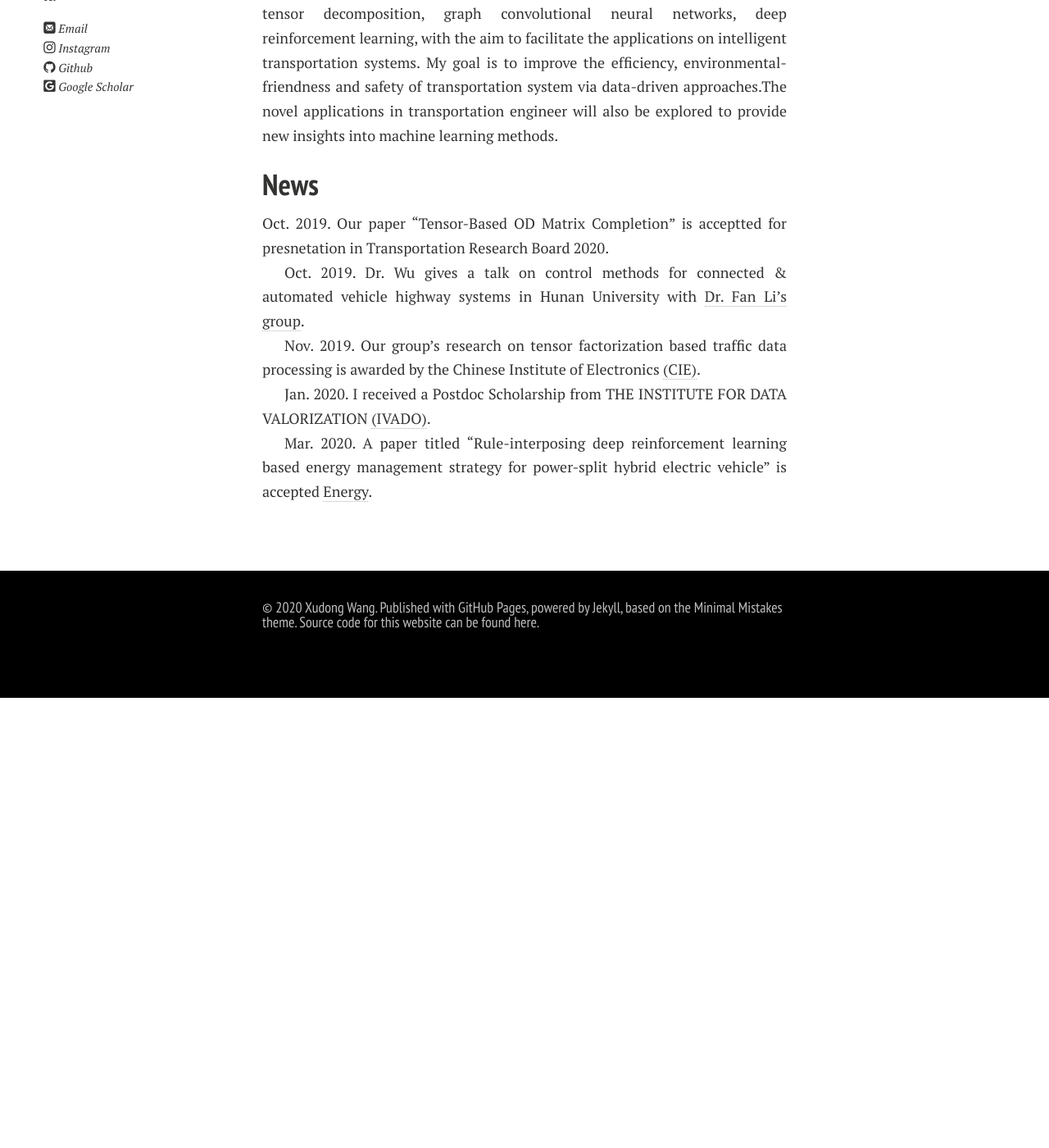
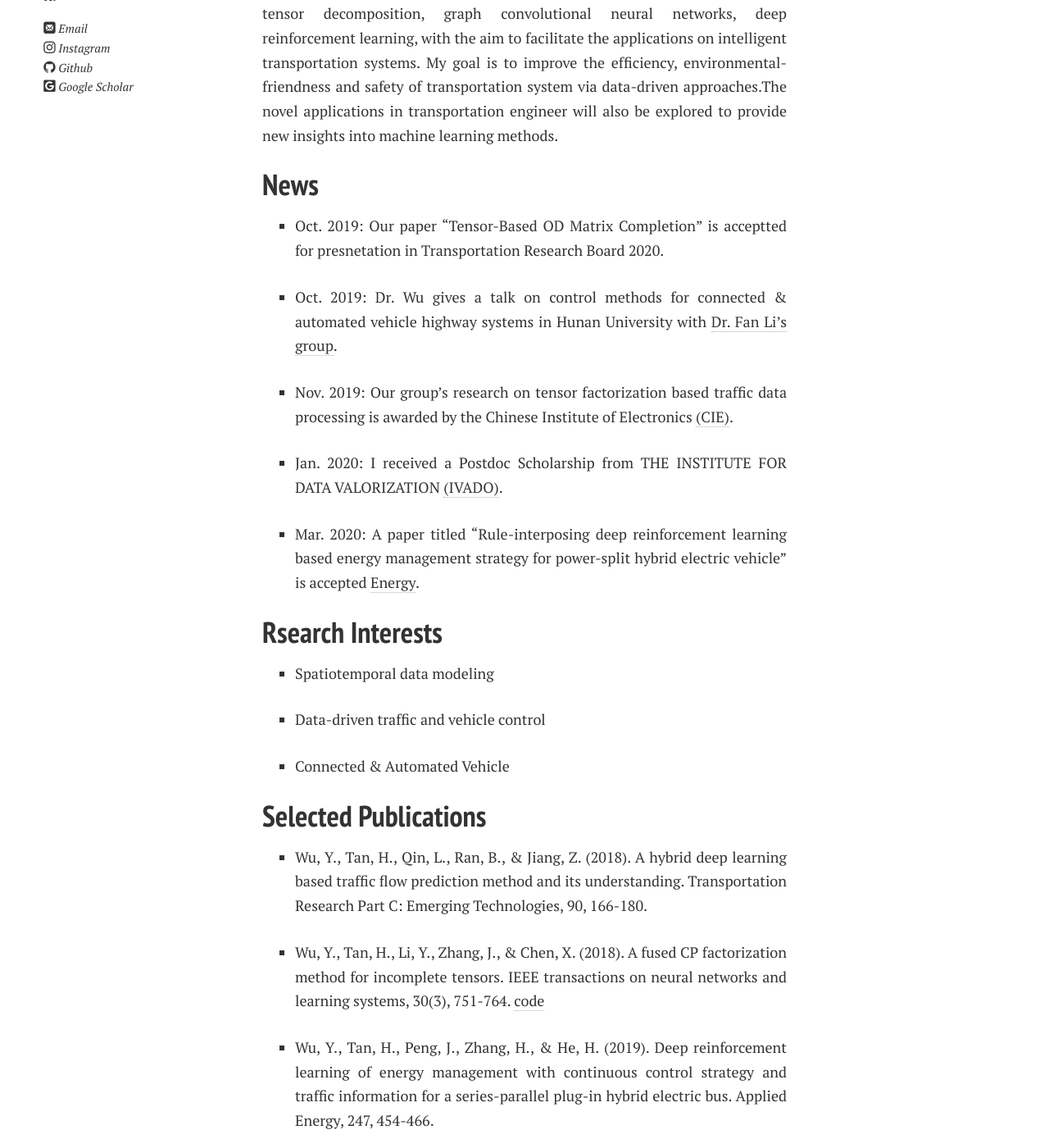
Before and after one commit to eveyuyi/Kaimaoge.github.io, a Jekyll site: the page built from index.md, in a window 1280 px wide and 1400 px high, scrolled down 394 px. Shown: the whole window at 82% size. Built offline with Jekyll 4.4.1, drawn with Linux system fonts in a browser that asks for light colours; nearby versions of some CDN libraries; some web fonts are replaced; our own code applies the rules of GitHub Pages for plain Markdown files; before the commit the page ends 1245 px from its top, so only the background shows below that; some of the changed text lies outside the part shown.

Commit message:
Update index.md

```diff
--- a/index.md
+++ b/index.md
@@ -10,12 +10,32 @@ My research has focused on various machine learning technologies, e.g., tensor d
 
 ## News
 
-Oct. 2019. Our paper "Tensor-Based OD Matrix Completion" is acceptted for presnetation in Transportation Research Board 2020.
+- Oct. 2019: Our paper "Tensor-Based OD Matrix Completion" is acceptted for presnetation in Transportation Research Board 2020.
 
-Oct. 2019. Dr. Wu gives a talk on control methods for connected & automated vehicle highway systems in Hunan University with [Dr. Fan Li's group](http://grjl.hnu.edu.cn/p/28AD870F5105F4BE7365891656C36677).
+- Oct. 2019: Dr. Wu gives a talk on control methods for connected & automated vehicle highway systems in Hunan University with [Dr. Fan Li's group](http://grjl.hnu.edu.cn/p/28AD870F5105F4BE7365891656C36677).
 
-Nov. 2019. Our group's research on tensor factorization based traffic data processing is awarded by the Chinese Institute of Electronics [(CIE)](https://www.cie-info.org.cn/).
+- Nov. 2019: Our group's research on tensor factorization based traffic data processing is awarded by the Chinese Institute of Electronics [(CIE)](https://www.cie-info.org.cn/).
 
-Jan. 2020. I received a Postdoc Scholarship from THE INSTITUTE FOR DATA VALORIZATION [(IVADO)](https://ivado.ca/en/ivado-scholarships/postdoctoral-scholarships/).
+- Jan. 2020: I received a Postdoc Scholarship from THE INSTITUTE FOR DATA VALORIZATION [(IVADO)](https://ivado.ca/en/ivado-scholarships/postdoctoral-scholarships/).
 
-Mar. 2020. A paper titled "Rule-interposing deep reinforcement learning based energy management strategy for power-split hybrid electric vehicle" is accepted [Energy](https://reader.elsevier.com/reader/sd/pii/S0360544220304047?token=B70E6384D7093CAEC7BC9C8D4E005696F260B15D5BC83F0E1349CD2D82DE1F5111D6000746121629006098B3A4FF2BB5).
+- Mar. 2020: A paper titled "Rule-interposing deep reinforcement learning based energy management strategy for power-split hybrid electric vehicle" is accepted [Energy](https://reader.elsevier.com/reader/sd/pii/S0360544220304047?token=B70E6384D7093CAEC7BC9C8D4E005696F260B15D5BC83F0E1349CD2D82DE1F5111D6000746121629006098B3A4FF2BB5).
+
+## Rsearch Interests
+
+- Spatiotemporal data modeling
+
+- Data-driven traffic and vehicle control
+
+- Connected & Automated Vehicle
+
+## Selected Publications
+
+- Wu, Y., Tan, H., Qin, L., Ran, B., & Jiang, Z. (2018). A hybrid deep learning based traffic flow prediction method and its understanding. Transportation Research Part C: Emerging Technologies, 90, 166-180.
+
+- Wu, Y., Tan, H., Li, Y., Zhang, J., & Chen, X. (2018). A fused CP factorization method for incomplete tensors. IEEE transactions on neural networks and learning systems, 30(3), 751-764. [code](https://github.com/Kaimaoge/Tensor-decomposition-completion-and-recovery-papers-and-codes/tree/master/NonnegativeFCP)
+
+- Wu, Y., Tan, H., Peng, J., Zhang, H., & He, H. (2019). Deep reinforcement learning of energy management with continuous control strategy and traffic information for a series-parallel plug-in hybrid electric bus. Applied Energy, 247, 454-466.
+
+-  Tan, H., Wu, Y., Shen, B., Jin, P. J., & Ran, B. (2016). Short-term traffic prediction based on dynamic tensor completion. IEEE Transactions on Intelligent Transportation Systems, 17(8), 2123-2133.
+
+- Wu, Y., Tan, H., Chen, X., & Ran, B. (2019). Memory, attention and prediction: a deep learning architecture for car-following. Transportmetrica B: Transport Dynamics, 7(1), 1553-1571.
```
